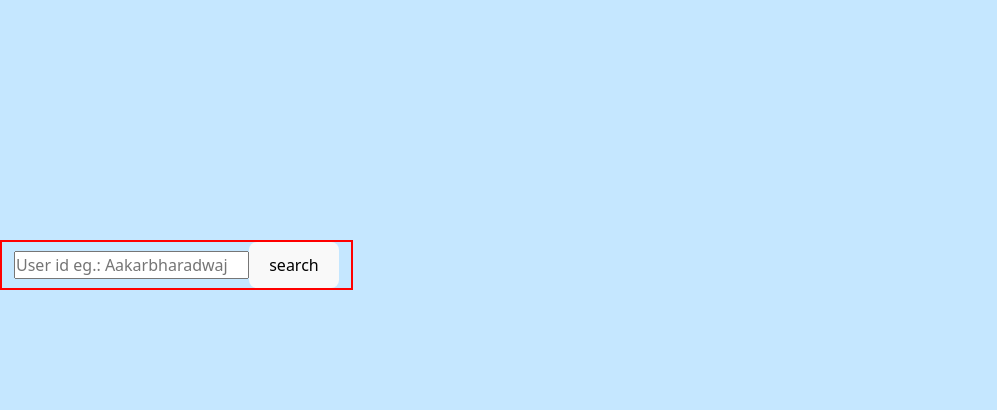
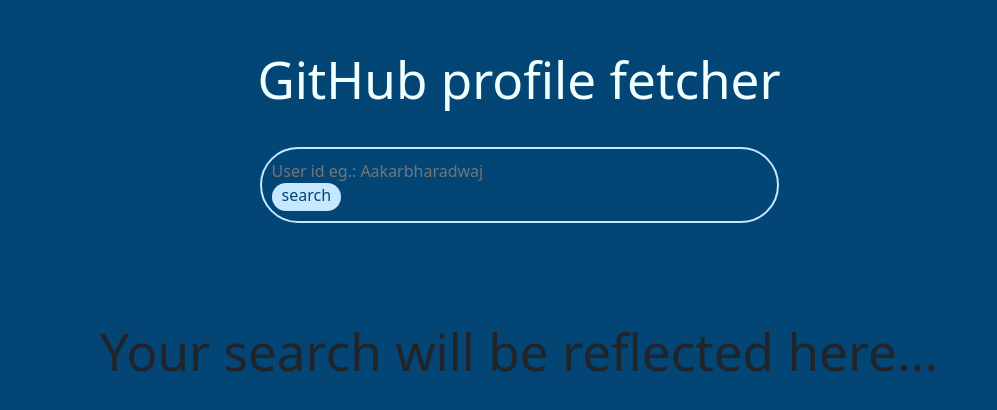
Before and after one commit to Aakarbharadwaj/Github_Details, a React (Vite) app in the folder Github_Details/: page / in a window 1280 px wide. Shown: the part 150-560 px from the top of the page, without its empty margins (0-997 px from the left). Built offline with nearby package versions, Linux system fonts and the light colour scheme.

Commit message:
Created GitHub Profile fetcher using React.js

```diff
--- a/Github_Details/src/App.css
+++ b/Github_Details/src/App.css
@@ -4,5 +4,5 @@
   box-sizing: border-box;
 }
 body{
-  background-color: #c5e7ff;
+  background-color: rgb(3, 69, 117);
 }
--- a/Github_Details/src/components/Cards/Card.css
+++ b/Github_Details/src/components/Cards/Card.css
@@ -3,14 +3,44 @@
     margin-top: 60px;
 }
 
+.head {
+    text-align: center;
+    color: azure;
+    margin-bottom: 40px;
+}
+
 .container {
-    border: 2px solid red;
+    border: 2px solid #c5e7ff;
+    width: 50%;
+    padding: 10px;
+    border-radius: 50px;
+
+    button {
+        background-color: #c5e7ff;
+        border: none;
+        color: rgb(3, 69, 117);
+        padding: 0 10px 4px 10px;
+        border-radius: 20px;
+    }
+}
+
+.srch {
+    border: none;
+    background-color: rgb(3, 69, 117);
+    width: 90%;
+    color: white;
+    background: transparent;
+    outline: none;
+    flex: 1;
+}
+
+.display {
+    text-align: center;
+    margin: 100px;
 }
 
 .box {
     margin-top: 30px;
-
-    text-align: center;
 }
 
 
--- a/Github_Details/src/components/Cards/Card.jsx
+++ b/Github_Details/src/components/Cards/Card.jsx
@@ -30,18 +30,24 @@
 
     let User = () => {
         setusername(updatename);
+        setupdatename("");
     }
     return (
+
         <div className='box'>
+            <h1 className='head'>
+                GitHub profile fetcher
+            </h1>
             <div className="container">
                 <input
                     onChange={updateuser}
                     className="srch"
+                    value={updatename}
                     placeholder="User id eg.: Aakarbharadwaj" />
                 <button onClick={User}>search</button>
             </div>
 
-            {data &&
+            {data ?
                 <div className="card" style={{ width: '18rem' }}>
                     <img src={data.avatar_url} className="card-img-top" alt="..." />
                     <div className="card-body">
@@ -50,8 +56,10 @@
                         <a href={data.html_url} className="btn btn-primary">Go to Git Profile</a>
                         <a href={data.html_url} className="btn border text-primary">Go to linkedIn Profile</a>
                     </div>
+                </div> :
+                <div className='display'>
+                    <h1>Your search will be reflected here...</h1>
                 </div>
-
             }
 
         </div>
```
